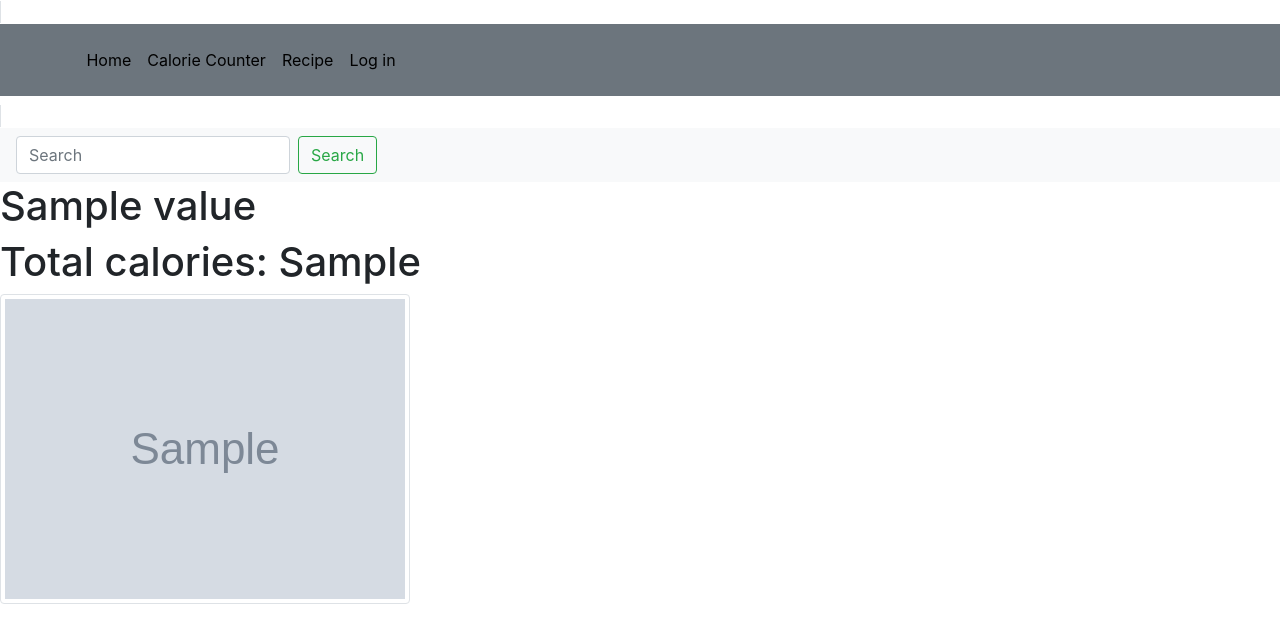
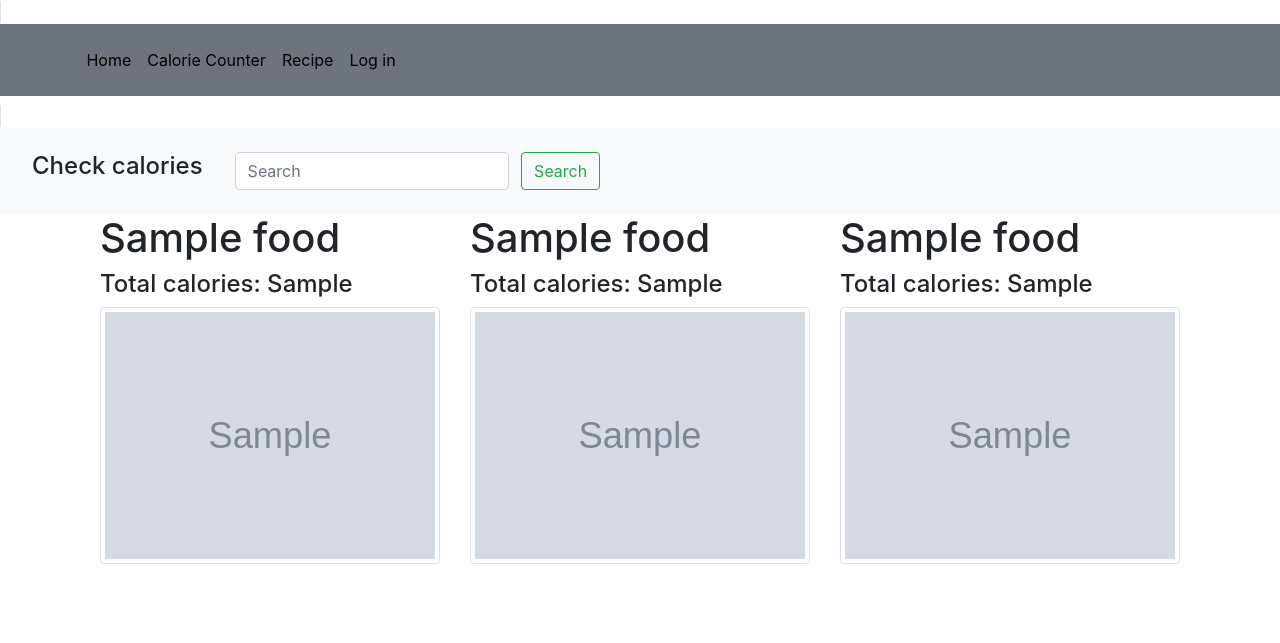
Before and after one commit to ScottBurleighHeads/Calorie-Counter, a Flask app: template templates/Calorie_counter.html in a window 1280 px wide. Shown: the top 643 px of the page. Run offline with Flask 2, Linux system fonts and the light colour scheme; the template is opened without the code that fills it: most values are stand-ins (such as "Sample title", 1, 10 or a date in 2020); grey boxes marked "Sample" are stand-in pictures; some libraries are stand-ins or nearby versions.

Commit message:
somewhat completed Calorie counter

```diff
--- a/templates/Calorie_counter.html
+++ b/templates/Calorie_counter.html
@@ -3,18 +3,55 @@
 {% block content %}
   <nav class="navbar navbar-light bg-light">
     <form class="form-inline">
-      <input class="form-control mr-sm-2"  type="search" placeholder="Search" aria-label="Search">
-      <button class="btn btn-outline-success my-2 my-sm-0" type="submit">Search</button>
+      <div class="container">
+        <div class="row">
+          <div class="col-LG">
+            <h4 class="m-3">Check calories</h4>
+          </div>
+          <div class="col-LG">
+            <input class="m-3 form-control mr-sm-2"  type="search" placeholder="Search" aria-label="Search">
+            <button class="btn btn-outline-success my-2 my-sm-0" type="submit">Search</button>
+          </div>
     </form>
   </nav>
+  <div class="container">
+        <div class="container">
+          <div class="row">
+            <div class="col-sm">
+                {% if values %}
+                  <h1>{{ values[0]["food"]["label"] }}</h1>
+                  <h4>Total calories: {{ values[0]["food"]["nutrients"]['ENERC_KCAL'] }}</h4>
+                  {% if values[0]["food"]["image"] is defined %}
+                    <img src='{{ values[0]["food"]["image"] }}' alt="Responsive image" class="img-thumbnail">
+                  {% else %}
+                    <p>No image</p>
+                  {% endif %}
+                {% endif %}
+            </div>
+            <div class="col-sm">
+              {% if values %}
+                  <h1>{{ values[1]["food"]["label"] }}</h1>
+                  <h4>Total calories: {{ values[1]["food"]["nutrients"]['ENERC_KCAL'] }}</h4>
+                  {% if values[1]["food"]["image"] is defined %}
+                    <img src='{{ values[1]["food"]["image"] }}' alt="Responsive image" class="img-thumbnail">
+                  {% else %}
+                    <p>No image</p>
+                  {% endif %}
+                {% endif %}
+            </div>
+            <div class="col-sm">
+              {% if values %}
+                  <h1>{{ values[2]["food"]["label"] }}</h1>
+                  <h4>Total calories: {{ values[2]["food"]["nutrients"]['ENERC_KCAL'] }}</h4>
+                  {% if values[2]["food"]["image"] is defined %}
+                    <img src='{{ values[2]["food"]["image"] }}' alt="Responsive image" class="img-thumbnail">
+                  {% else %}
+                    <p>No image</p>
+                  {% endif %}
+                {% endif %}
+            </div>
+          </div>
+        </div>
 
-  {% if values %}
-    <h1>{{ values["label"] }}</h1>
-    <h1>Total calories: {{ values["nutrients"]['ENERC_KCAL'] }}</h1>
-    {% if values["image"] is defined %}
-        <img src='{{ values["image"] }}' alt="Responsive image" class="img-thumbnail">
-    {% else %}
-        <p>No image</p>
-    {% endif %}
-  {% endif %}
+  </div>
 {% endblock %}
```
Also changed, not shown: controllers/food.py (+9 -5 lines).
